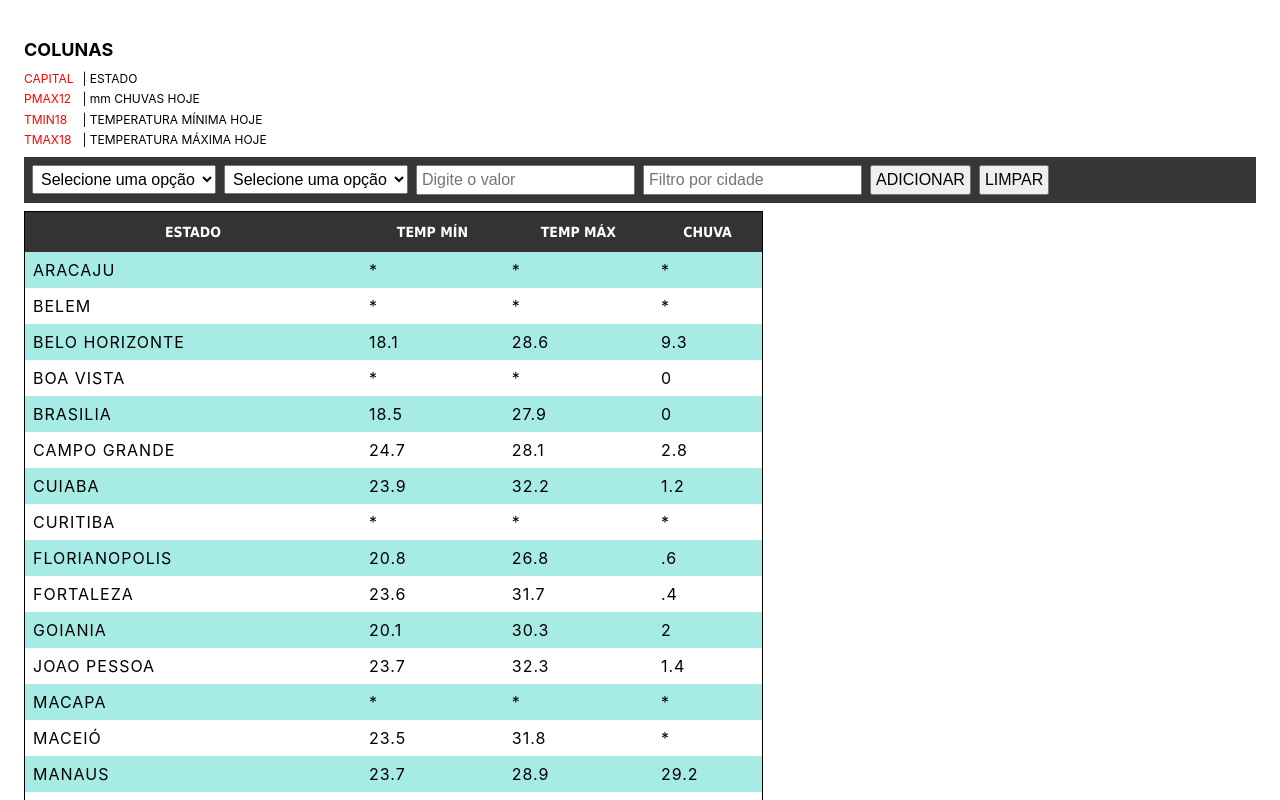
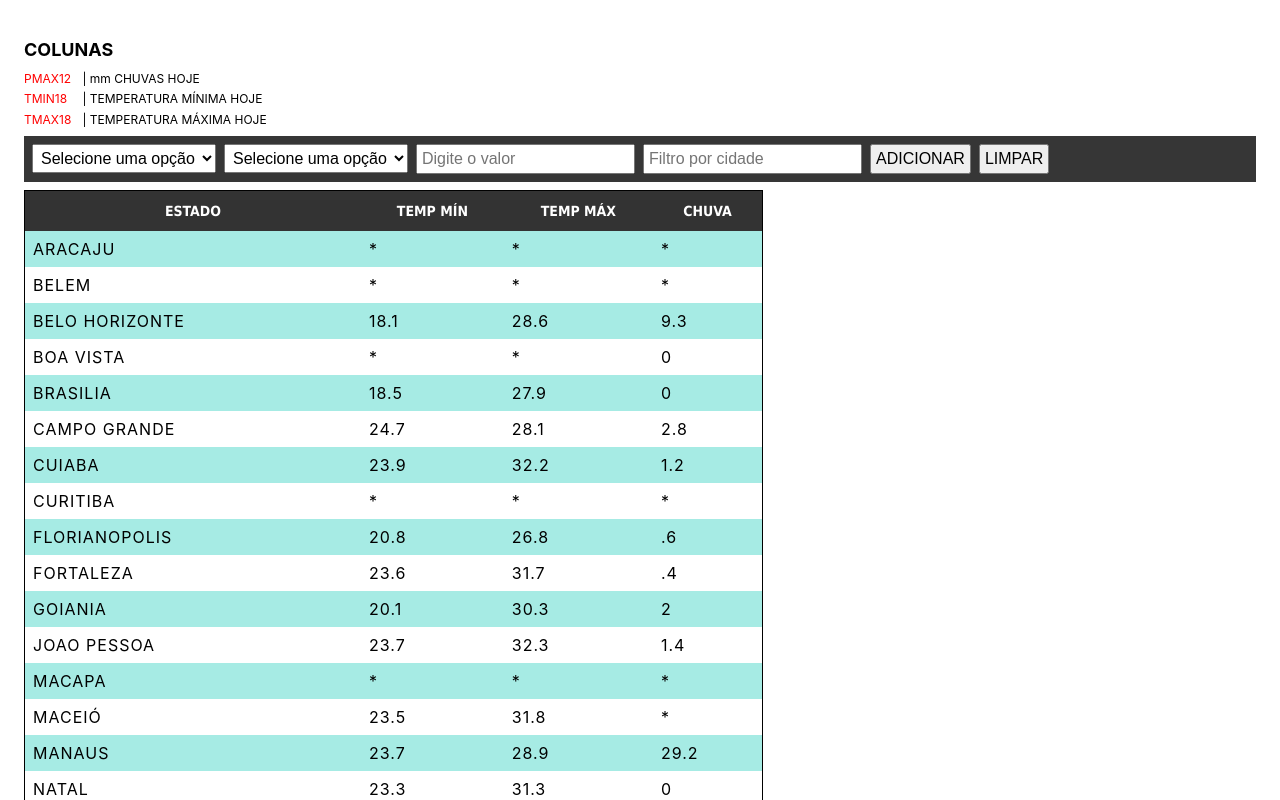
Before and after one commit to thiagobraddock/estacao-metereologica, a React (Create React App) app: page / in a window 1280 px wide. Shown: the top 800 px of the page. Built offline with nearby package versions, Linux system fonts and the light colour scheme.

Commit message:
feat: :sparkles: Add nestedfilters option

```diff
--- a/src/App.js
+++ b/src/App.js
@@ -1,12 +1,14 @@
 import './App.css';
-import FiltroChuva from './components/FiltroChuva/FiltroChuva';
+import FiltroChuvaNested from './components/FiltroChuva/FiltroChuvaNested';
+/* import FiltroChuva from './components/FiltroChuva/FiltroChuva'; */
 import HeaderInfo from './components/HeaderInfo';
 
 function App() {
   return (
     <div className="wrapper">
       <HeaderInfo />
-      <FiltroChuva />
+      {/* <FiltroChuva /> */}
+      <FiltroChuvaNested />
     </div>
   );
 }
--- /dev/null
+++ b/src/components/FiltroChuva/FiltroChuvaNested.js
@@ -0,0 +1,345 @@
+import React, { useState } from 'react';
+import { BsFillTrashFill } from 'react-icons/bs';
+import './style.css';
+// api usada https://apitempo.inmet.gov.br/condicao/capitais/2022-04-22
+const DATA = [
+  {
+    CAPITAL: 'ARACAJU',
+    TMIN18: '*',
+    TMAX18: '*',
+    UMIN18: '*',
+    PMAX12: '*',
+  },
+  {
+    CAPITAL: 'BELEM',
+    TMIN18: '*',
+    TMAX18: '*',
+    UMIN18: '*',
+    PMAX12: '*',
+  },
+  {
+    CAPITAL: 'BELO HORIZONTE',
+    TMIN18: '18.1',
+    TMAX18: '28.6',
+    UMIN18: '88',
+    PMAX12: '9.3',
+  },
+  {
+    CAPITAL: 'BOA VISTA',
+    TMIN18: '*',
+    TMAX18: '*',
+    UMIN18: '*',
+    PMAX12: '0',
+  },
+  {
+    CAPITAL: 'BRASILIA',
+    TMIN18: '18.5',
+    TMAX18: '27.9',
+    UMIN18: '52',
+    PMAX12: '0',
+  },
+  {
+    CAPITAL: 'CAMPO GRANDE',
+    TMIN18: '24.7',
+    TMAX18: '28.1',
+    UMIN18: '78',
+    PMAX12: '2.8',
+  },
+  {
+    CAPITAL: 'CUIABA',
+    TMIN18: '23.9',
+    TMAX18: '32.2',
+    UMIN18: '79',
+    PMAX12: '1.2',
+  },
+  {
+    CAPITAL: 'CURITIBA',
+    TMIN18: '*',
+    TMAX18: '*',
+    UMIN18: '*',
+    PMAX12: '*',
+  },
+  {
+    CAPITAL: 'FLORIANOPOLIS',
+    TMIN18: '20.8',
+    TMAX18: '26.8',
+    UMIN18: '56',
+    PMAX12: '.6',
+  },
+  {
+    CAPITAL: 'FORTALEZA',
+    TMIN18: '23.6',
+    TMAX18: '31.7',
+    UMIN18: '54',
+    PMAX12: '.4',
+  },
+  {
+    CAPITAL: 'GOIANIA',
+    TMIN18: '20.1',
+    TMAX18: '30.3',
+    UMIN18: '47',
+    PMAX12: '2',
+  },
+  {
+    CAPITAL: 'JOAO PESSOA',
+    TMIN18: '23.7',
+    TMAX18: '32.3',
+    UMIN18: '58',
+    PMAX12: '1.4',
+  },
+  {
+    CAPITAL: 'MACAPA',
+    TMIN18: '*',
+    TMAX18: '*',
+    UMIN18: '*',
+    PMAX12: '*',
+  },
+  {
+    CAPITAL: 'MACEIÓ',
+    TMIN18: '23.5',
+    TMAX18: '31.8',
+    UMIN18: '*',
+    PMAX12: '*',
+  },
+  {
+    CAPITAL: 'MANAUS',
+    TMIN18: '23.7',
+    TMAX18: '28.9',
+    UMIN18: '71',
+    PMAX12: '29.2',
+  },
+  {
+    CAPITAL: 'NATAL',
+    TMIN18: '23.3',
+    TMAX18: '31.3',
+    UMIN18: '71',
+    PMAX12: '0',
+  },
+  {
+    CAPITAL: 'PALMAS',
+    TMIN18: '*',
+    TMAX18: '*',
+    UMIN18: '*',
+    PMAX12: '*',
+  },
+  {
+    CAPITAL: 'PORTO ALEGRE',
+    TMIN18: '19.7',
+    TMAX18: '29.7',
+    UMIN18: '58',
+    PMAX12: '0',
+  },
+  {
+    CAPITAL: 'PORTO VELHO',
+    TMIN18: '23.9',
+    TMAX18: '29.1',
+    UMIN18: '66',
+    PMAX12: '4.4',
+  },
+  {
+    CAPITAL: 'RECIFE',
+    TMIN18: '*',
+    TMAX18: '*',
+    UMIN18: '*',
+    PMAX12: '*',
+  },
+  {
+    CAPITAL: 'RIO BRANCO',
+    TMIN18: '*',
+    TMAX18: '*',
+    UMIN18: '*',
+    PMAX12: '*',
+  },
+  {
+    CAPITAL: 'RIO DE JANEIRO',
+    TMIN18: '22.7',
+    TMAX18: '30.4',
+    UMIN18: '58',
+    PMAX12: '19.4',
+  },
+  {
+    CAPITAL: 'SALVADOR',
+    TMIN18: '26',
+    TMAX18: '32.2',
+    UMIN18: '70',
+    PMAX12: '0',
+  },
+  {
+    CAPITAL: 'SAO LUIS',
+    TMIN18: '22.7',
+    TMAX18: '30.5',
+    UMIN18: '60',
+    PMAX12: '*',
+  },
+  {
+    CAPITAL: 'SAO PAULO',
+    TMIN18: '18.1',
+    TMAX18: '23.5',
+    UMIN18: '68',
+    PMAX12: '66.4',
+  },
+  {
+    CAPITAL: 'TERESINA',
+    TMIN18: '*',
+    TMAX18: '*',
+    UMIN18: '*',
+    PMAX12: '*',
+  },
+  {
+    CAPITAL: 'VITORIA',
+    TMIN18: '22.9',
+    TMAX18: '34',
+    UMIN18: '52',
+    PMAX12: '0',
+  },
+];
+
+function filtersComp(filters) {
+  return (e, i) => {
+    if (filters[i].condition === '>') {
+      return Number(e[filters[i].column]) > Number(filters[i].value);
+    } if (filters[i].condition === '=') {
+      return Number(e[filters[i].column]) === Number(filters[i].value);
+    } return Number(e[filters[i].column]) < Number(filters[i].value);
+  };
+}
+
+function FiltroChuvaNested() {
+  // estado generico para os inputs
+  const [selected, setSelected] = useState({
+    column: '',
+    condition: '',
+    value: '',
+  });
+
+  // estado para nome das cidades
+  const [cityInput, setNameInput] = useState('');
+
+  // estado para o array de filtros
+
+  const [filters, setFilters] = useState([]);
+
+
+  const getFilter = filtersComp(filters);
+
+  const tratarOpcoes = (opcao) =>
+    !filters.find((filtro) => opcao === filtro.column);
+
+  return (
+    <div>
+      <header>
+        <select
+          value={selected.column}
+          onChange={(e) => setSelected({ ...selected, column: e.target.value })}
+        >
+          <option value="">Selecione uma opção</option>
+          {[ 'PMAX12', 'TMIN18','TMAX18']
+            .filter(tratarOpcoes)
+            .map((column) => (
+              <option value={column} key={column}>
+                {column}
+              </option>
+            ))}
+        </select>
+        <select
+          value={selected.condition}
+          onChange={(e) =>
+            setSelected({ ...selected, condition: e.target.value })
+          }
+        >
+          <option value="">Selecione uma opção</option>
+          <option value=">">MAIOR DO QUE</option>
+          <option value="<">MENOR DO QUE </option>
+          <option value="=">IGUAL </option>
+        </select>
+        <input
+          placeholder='Digite o valor'
+          type="text"
+          id=""
+          name="filterValue"
+          value={selected.value}
+          onChange={(e) => setSelected({ ...selected, value: e.target.value })}
+        />
+        <input
+        placeholder='Filtro por cidade'
+          type="text"
+          id=""
+          name="cityName"
+          value={cityInput}
+          onChange={ (e) => { setNameInput(e.currentTarget.value); } }
+        />
+        <button
+          onClick={() => {
+            setFilters([...filters, selected]);
+            setSelected({
+              column: '',
+              condition: '',
+              value: '',
+            });
+          }}
+        >
+          ADICIONAR
+        </button>
+        <button
+          onClick={() => {
+            setFilters([]);
+            setSelected({
+              column: '',
+              condition: '',
+              value: '',
+            });
+          }}
+        >
+          LIMPAR
+        </button>
+      </header>
+      {filters
+      .map((filter, index) => (
+        <div className="filters" key={index}>
+          <button
+            className="limpar"
+            onClick={() => {
+              const cloneArray = [...filters];
+              cloneArray.splice(index, 1);
+              setFilters(cloneArray);
+            }}
+          >
+            <BsFillTrashFill />
+          </button>
+          {filter.column} {filter.condition} {filter.value}
+        </div>
+      ))}
+      {/* table */}
+      <table>
+        <thead>
+          <tr>
+            <th>ESTADO</th>
+            <th>TEMP MÍN</th>
+            <th>TEMP MÁX</th>
+            <th>CHUVA</th>
+          </tr>
+        </thead>
+        <tbody>
+          {DATA
+          .filter((planet) => planet.CAPITAL.toLowerCase().includes(cityInput.toLowerCase()))
+          .filter((e) => (filters.length > 0 ? (getFilter(e, 0)) : e))
+          .filter((e) => (filters.length > 1 ? (getFilter(e, 1)) : e))
+          .filter((e) => (filters.length > 2 ? (getFilter(e, 2)) : e))
+          .filter((e) => (filters.length > 1 + 2 ? (getFilter(e, 1 + 2)) : e))
+          .filter((e) => (filters.length > 2 + 2 ? (getFilter(e, 2 + 2)) : e))
+          /* .filter(tratarDados) */
+          .map((dados) => (
+            <tr key={dados.CAPITAL}>
+              <td>{dados.CAPITAL}</td>
+              <td>{dados.TMIN18}</td>
+              <td>{dados.TMAX18}</td>
+              <td>{dados.PMAX12}</td>
+            </tr>
+          ))}
+        </tbody>
+      </table>
+    </div>
+  );
+}
+
+export default FiltroChuvaNested;
--- a/src/components/HeaderInfo.js
+++ b/src/components/HeaderInfo.js
@@ -4,9 +4,6 @@ function HeaderInfo() {
   return (
     <div className="header-info">
       <h2>COLUNAS</h2>
-      <p>
-        <span>CAPITAL</span> | ESTADO
-      </p>
       <p>
         <span>PMAX12</span> | mm CHUVAS HOJE
       </p>
```
